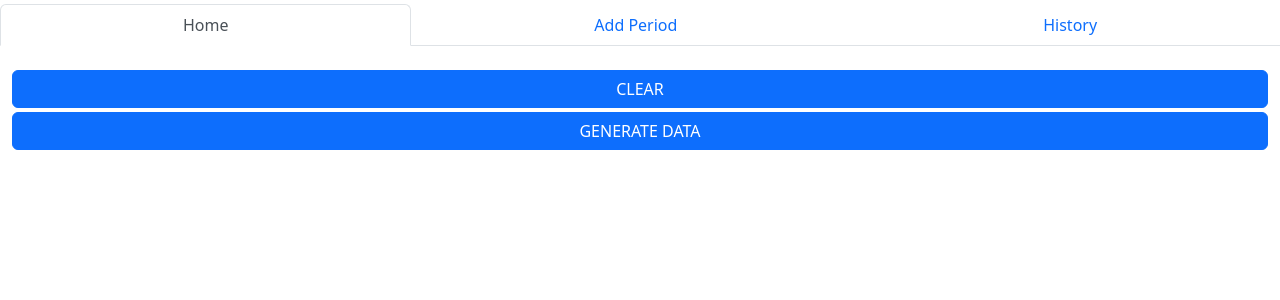
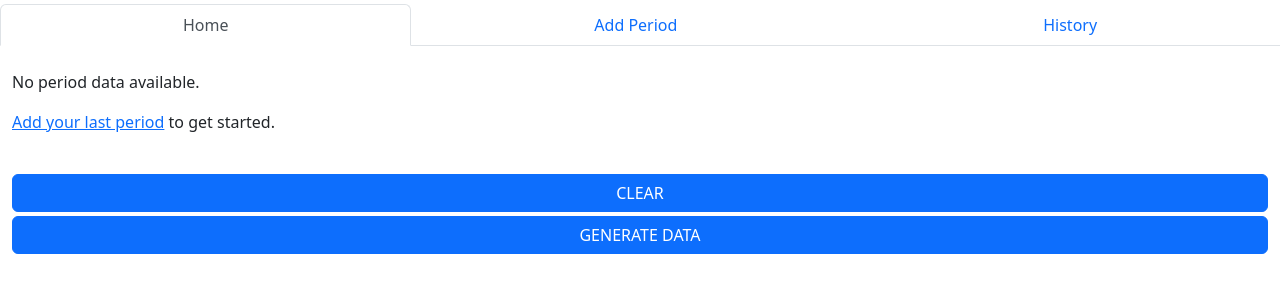
Before and after one commit to osuvaldo90/fried-eggs, a Next.js app: page / in a window 1280 px wide. Shown: the top 300 px of the page. Built offline with nearby package versions, Linux system fonts and the light colour scheme.

Commit message:
Add CTA when no period data available

```diff
--- a/pages/index.tsx
+++ b/pages/index.tsx
@@ -1,5 +1,6 @@
 import { addDays, differenceInDays, format } from 'date-fns'
 import _, { last, mean, zip } from 'lodash'
+import Link from 'next/link'
 import { Col, Row } from 'react-bootstrap'
 
 import { Period } from '../lib/types'
@@ -51,12 +52,13 @@ const App = ({ periodHistory }: { periodHistory: Period[] }) => {
 
   return (
     <>
-      {lastPeriod && dangerZone && (
       <Row>
         <Col>
+          {lastPeriod && dangerZone ? (
+            <>
               <p>
-              Your last period was on <span className="fw-bold">{formatDate(lastPeriod.date)}</span>
-              .
+                Your last period was on{' '}
+                <span className="fw-bold">{formatDate(lastPeriod.date)}</span>.
               </p>
               <p className="text-danger">
                 Your danger zone is{' '}
@@ -65,9 +67,18 @@ const App = ({ periodHistory }: { periodHistory: Period[] }) => {
                 </span>
                 .
               </p>
+            </>
+          ) : (
+            <>
+              <p>No period data available.</p>
+              <p>
+                <Link href="/add-period">Add your last period</Link> to get started.
+              </p>
+            </>
+          )}
         </Col>
       </Row>
-      )}
+
       {statistics && (
         <Row>
           <Col>
```
Lines whose indentation alone changed are shown as unchanged.
